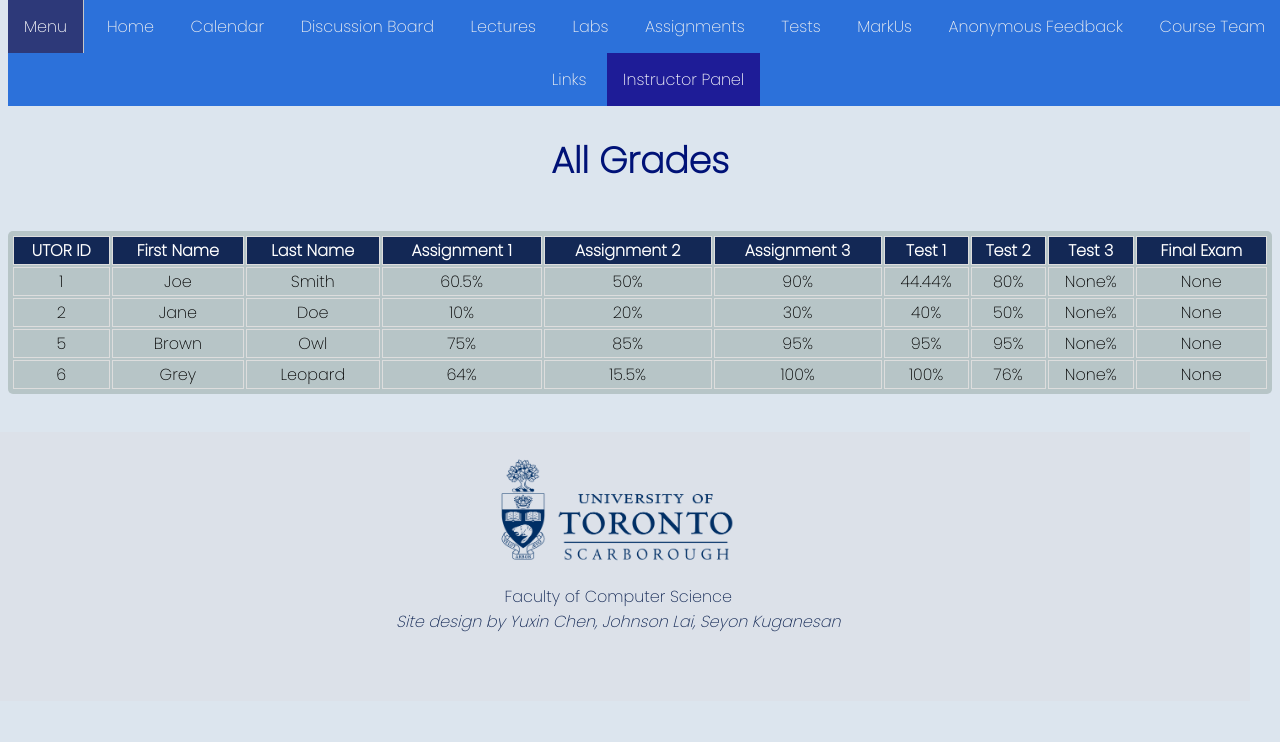
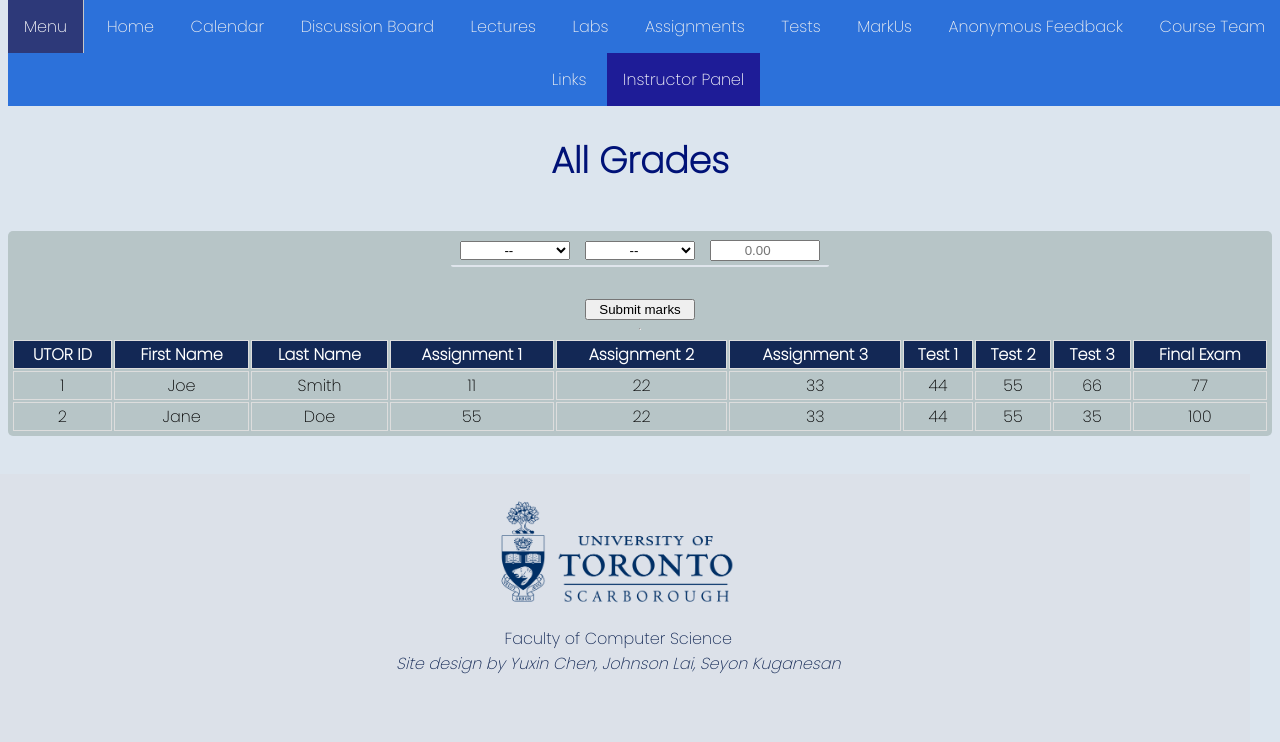
Before and after one commit to TheJohnsonLai/B20, a Flask app: page /iviewgrades.html in a window 1280 px wide. Shown: the top 742 px of the page. Run offline with Flask 2, Linux system fonts and the light colour scheme; a user stored in the database is signed in; data comes from the database, SQL or seed files in the repository; both versions use the stored data as it was after the commit.

Commit message:
Form working, variables work, SQL execute fails

```diff
--- a/a3/app.py
+++ b/a3/app.py
@@ -53,6 +53,16 @@
 
 # ---------------------------------------------- Webpages ---------------------------------------------
 
+@app.route('/login', methods=['GET', 'POST'])
+def login():
+    error = None
+    # TODO: query database and story usernames and password in a dict
+    # if request.method == 'GET':
+
+    if request.method == 'POST':
+        if request.form['username'] != 'anna.b' or request.form['password'] != '123': #placeholder credentials (will integrate with database)
+            error = "Username or password incorrect."
+
 @app.route('/sviewgrades.html', methods=['GET', 'POST'])
 def student_view_grades():
     if request.method == 'GET':
@@ -79,31 +89,28 @@
 def instructor_view_grades():
     if session['user_type'] != "instructor":
         return redirect(redirect_url())
-    if request.method == 'GET':
+    if request.method == 'POST':
+        # Submit Marks button calls db.execute
         db = get_db()
-        # Each row from the table is placed in dictionary form
-        db.row_factory = make_dicts
-        students = []
-        # Inside DB are some tables.
-        for item in query_db('select * from STUDENT NATURAL JOIN GRADES'):
-            students.append(item)
-        db.close()
+        try:
+            grade = request.form['new-grade']
+            examname = request.form['list-examname']
+            utorid = request.form["list-utorid"]
 
-        return render_template('iviewgrades.html', studentH=students)
-    else:  # Work in Progress - For Instructor to enter marks
-        # request.form['grade']
-        # request.form['examname']
-        # request.form['utorid']
-        try:
-            db = get_db()
-            db.execute('UPDATE GRADES SET ?=? WHERE UTORID=?', [examname], [grade], [utorid])
-            db.close()
-
-            return render_template('iviewgrades.html')
+            db.execute('UPDATE GRADES2 SET ?=? WHERE UTORID=?', [examname, grade, utorid])
+            db.commit
         except db.Error as err:
             return redirect(redirect_url())
         finally:
             db.close()
+
+    db = get_db()
+    db.row_factory = make_dicts
+    students = []
+    for item in query_db('select * from STUDENT NATURAL JOIN GRADES2'):
+        students.append(item)
+
+    return render_template('iviewgrades.html', studentH=students, iview_edit=session['iview_edit'], ulist=get_student_utor_ids(), elist=get_exam_names())
 
 # Instructor views feedback, removes feedback
 @app.route('/iviewfeedback.html', methods=['GET', 'POST'])
@@ -154,6 +161,7 @@
 def instructor_panel_page():
     if session['user_type'] != "instructor":
         return redirect(redirect_url())
+    session['iview_edit'] = False
     return render_template('instructorpanel.html')
 
 @app.route('/assignments.html')
@@ -198,3 +206,19 @@
 
 if __name__ == "__main__":
     app.run(host='0.0.0.0', port=5000)
+
+# -------------------------------------------- Helper Functions --------------------------
+
+# retrieves a list of utorids from student.
+def get_student_utor_ids():
+    db = sqlite3.connect(DATABASE)
+    db.row_factory = make_dicts
+    students = []
+    for item in query_db('select UTORID from STUDENT'):
+        students.append(item)
+    return students
+
+# returns exam & assignment names
+def get_exam_names():
+    exams = ["A1","A2","A3","T1","T2","T3","FINAL"]
+    return exams
--- a/a3/static/css/iview.css
+++ b/a3/static/css/iview.css
@@ -35,3 +35,25 @@
   background-color: rgb(19, 40, 85);
   color: white;
 }
+
+.HiddenID {
+  display: none;
+}
+
+.hiddentable {
+  border-bottom: solid;
+  border-bottom-color:rgb(223, 229, 236);
+  border-width: 2px;
+  border-radius: 2px;
+}
+
+#edit-mark-form .top-option {
+  margin: auto;
+  width: 50%;
+  width: 110px;
+}
+
+.GradeBackend:hover {
+  color: rgb(42, 119, 206);
+  margin-bottom: 10px;
+}
--- a/a3/static/js/iviewgrades.js
+++ b/a3/static/js/iviewgrades.js
@@ -1 +1,13 @@
-// Grades
+// Grades Validator
+function myfunction() {
+    var input = document.querySelector("#num-val").value;
+    if (input < 0 || input > 100) {
+        alert("marks must be between 0 - 100");
+        return false;
+    } else if (input == "") {
+        alert("please enter a value");
+        return false;
+    }
+    alert("Marks updated");
+    return true;
+}
--- a/a3/templates/iviewfeedback.html
+++ b/a3/templates/iviewfeedback.html
@@ -46,7 +46,7 @@
             <tr>
                 <th>What did they like about the professor?</th>
                 <th>Suggestions for the professor?</th>
-                <th>What did the like about the TA?</th>
+                <th>What did they like about the TA?</th>
                 <th>Suggestions for the TA?</th>
             </tr>
             {% for item in feedbackH %}
--- a/a3/templates/iviewgrades.html
+++ b/a3/templates/iviewgrades.html
@@ -42,6 +42,39 @@
 
     <div class="icontent" id="iviewcontent">
 
+
+        <div class="ioption" id="edit-mark-form">
+            <form name="editform" action="iviewgrades.html" method="POST">
+                <table class="hiddentable">
+                    <tr>
+                        <td>
+                            <select class="top-option" id="list-utorid" name="list-utorid" placeholder="1">
+                                <option value="--">--</option>
+                                {% for item in ulist %}
+                                <option value="{{item['UTORID']}}">{{item['UTORID']}}</option>
+                                {% endfor %}
+                            </select>
+                        </td>
+                        <td>
+                            <select class="top-option" id="list-examname" name="list-examname" placeholder="A1">
+                                <option value="--">--</option>
+                                {% for item in elist %}
+                                <option value="{{item}}">{{item}}</option>
+                                {% endfor %}
+                            </select>
+                        </td>
+                        <td>
+                            <input class="top-option" type="number" id="num-val" name="new-grade" placeholder="0.00"
+                                step=0.01>
+                        </td>
+                    </tr>
+                </table>
+                <input class="top-option" type="submit" name="submission" onclick="myfunction()" class="GradeBackend"
+                    value="Submit marks">
+            </form>
+        </div>
+        <hr>
+
         <table class="itable">
             <tr>
                 <th>UTOR ID</th>
@@ -55,19 +88,21 @@
                 <th>Test 3</th>
                 <th>Final Exam</th>
             </tr>
+
             {% for item in studentH %}
             <tr>
                 <td>{{ item['UTORID'] }}</td>
                 <td>{{ item['FNAME'] }}</td>
                 <td>{{ item['LNAME'] }}</td>
-                <td>{{ item['A1'] }}%</td>
-                <td>{{ item['A2'] }}%</td>
-                <td>{{ item['A3'] }}%</td>
-                <td>{{ item['T1'] }}%</td>
-                <td>{{ item['T2'] }}%</td>
-                <td>{{ item['T3'] }}%</td>
+                <td>{{ item['A1'] }}</td>
+                <td>{{ item['A2'] }}</td>
+                <td>{{ item['A3'] }}</td>
+                <td>{{ item['T1'] }}</td>
+                <td>{{ item['T2'] }}</td>
+                <td>{{ item['T3'] }}</td>
                 <td>{{ item['FINAL'] }}</td>
             </tr>
+            </form>
             {% endfor %}
         </table>
     </div>
@@ -84,6 +119,7 @@
         </div>
     </div>
     <script src="../static/js/mobile.js"></script>
+    <script src="../static/js/iviewgrades.js"></script>
 </body>
 
 </html>
```
Also changed, not shown: a3/assignment3.db.
